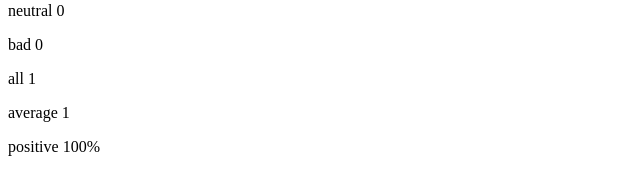
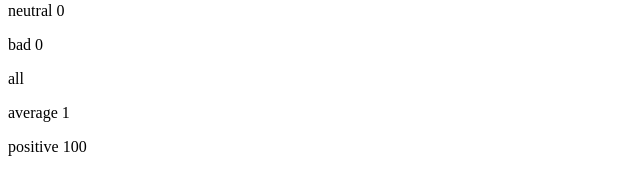
Before and after one commit to barryhanna/fullstackopen-frontend-exercise-1d, a React (Create React App) app: page / in a window 1280 px wide. Both pictures are taken after a click on the button "good". Shown: the part 172-366 px from the top of the page, without its empty margins (0-640 px from the left). Built offline with nearby package versions, Linux system fonts and the light colour scheme.

Commit message:
Exercise 1.10

```diff
--- a/src/App.js
+++ b/src/App.js
@@ -1,17 +1,29 @@
 import { useState } from 'react';
+
+const StatisticLine = ({ text, value }) => {
+	return (
+		<p>
+			{text} {value}
+		</p>
+	);
+};
 
 const Statistics = ({ stats }) => {
 	return (
 		<>
 			<h3>statistics</h3>
-			<p>good {stats.good}</p>
-			<p>neutral {stats.neutral}</p>
-			<p>bad {stats.bad}</p>
-			<p>all {stats.total}</p>
-			<p>average {stats.average}</p>
-			<p>positive {stats.positive}%</p>
+			<StatisticLine text="good" value={stats.good} />
+			<StatisticLine text="neutral" value={stats.neutral} />
+			<StatisticLine text="bad" value={stats.bad} />
+			<StatisticLine text="all" value={stats.all} />
+			<StatisticLine text="average" value={stats.average} />
+			<StatisticLine text="positive" value={stats.positive} />
 		</>
 	);
+};
+
+const Button = ({ onClick, children }) => {
+	return <button onClick={onClick}>{children}</button>;
 };
 
 function App() {
@@ -48,9 +60,9 @@ function App() {
 		<div>
 			<div>
 				<h3>give feedback</h3>
-				<button onClick={handleClick}>good</button>
-				<button onClick={handleClick}>neutral</button>
-				<button onClick={handleClick}>bad</button>
+				<Button onClick={handleClick}>good</Button>
+				<Button onClick={handleClick}>neutral</Button>
+				<Button onClick={handleClick}>bad</Button>
 			</div>
 			{total ? (
 				<div>
```
